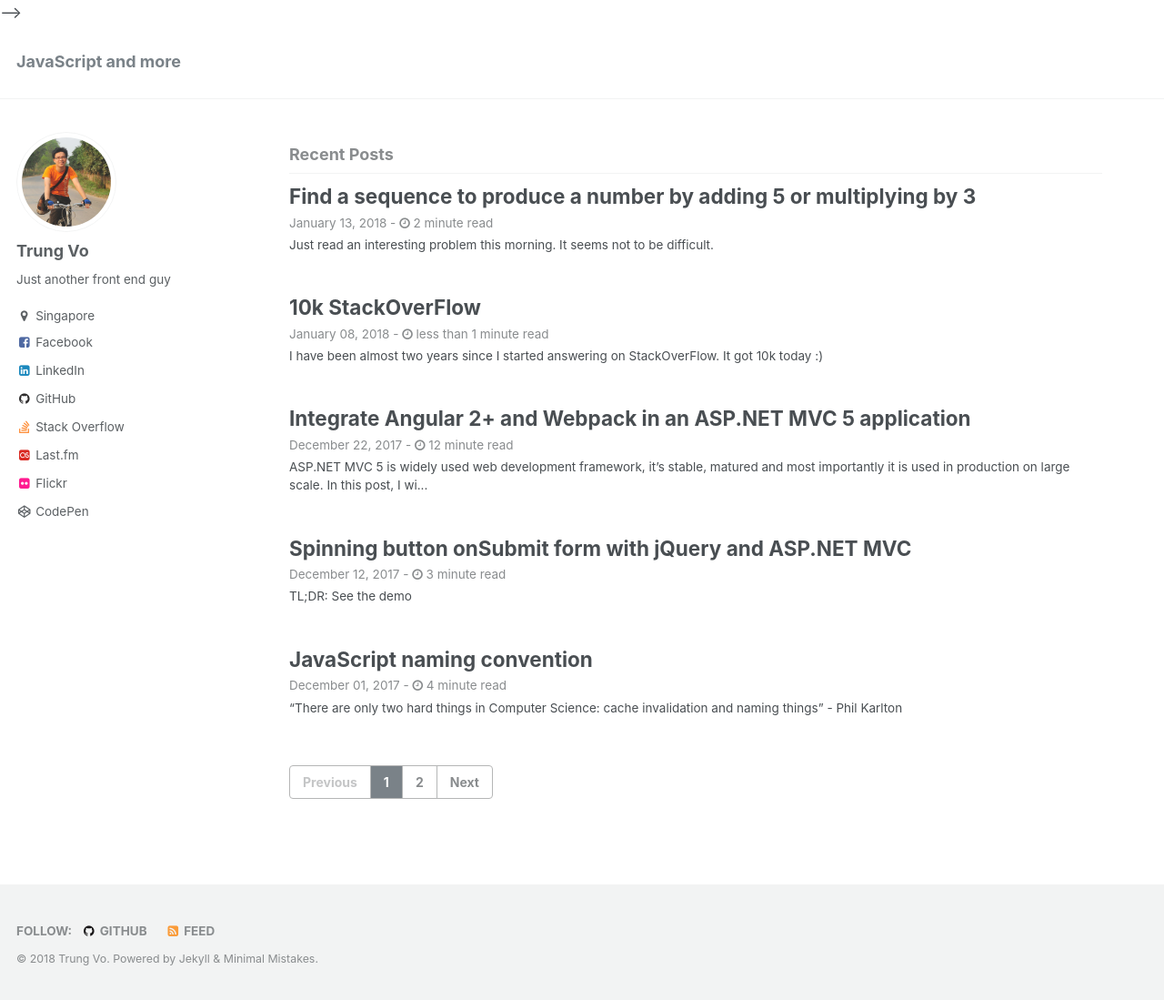
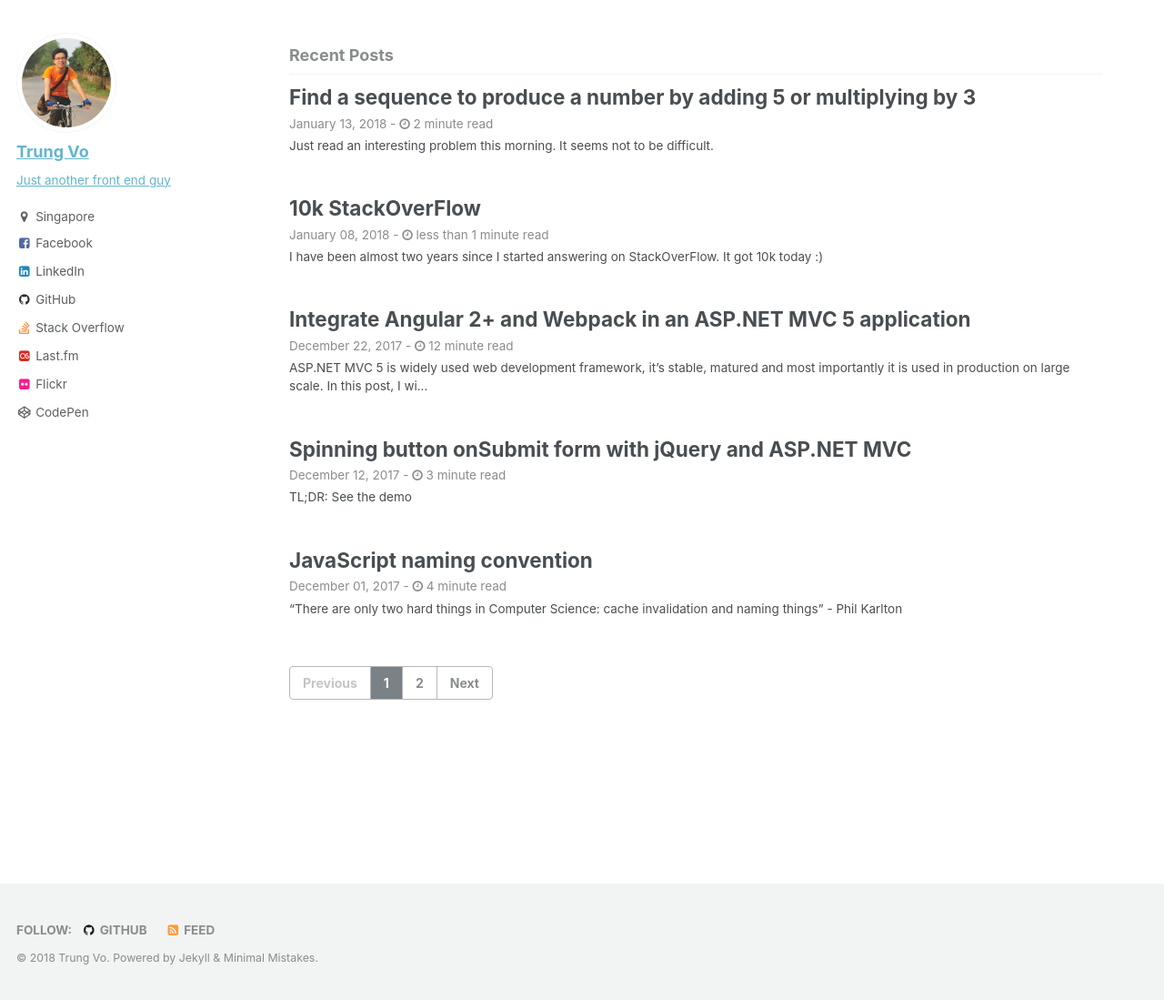
Before and after one commit to trungk18/trungk18.github.io, a Jekyll site: the page built from index.html, in a window 1280 px wide and 1099 px high. Shown: the whole window at 91% size. Built offline with Jekyll 4.4.1, drawn with Linux system fonts in a browser that asks for light colours; the list of posts is cut into pages by our own code; some of the changed lines change nothing that is shown.

Commit message:
Update layout

```diff
--- a/_includes/author-profile.html
+++ b/_includes/author-profile.html
@@ -5,7 +5,7 @@
 {% endif %}
 
 <div itemscope itemtype="http://schema.org/Person">
-
+  <a href="{{ '/' | absolute_url }}">
     {% if author.avatar %}
       <div class="author__avatar">
         {% if author.avatar contains "://" %}
@@ -24,7 +24,7 @@
         </p>
       {% endif %}
     </div>
-
+  </a>
   <div class="author__urls-wrapper">
     <button class="btn btn--inverse">{{ site.data.ui-text[site.locale].follow_label | remove: ":" | default: "Follow" }}</button>
     <ul class="author__urls social-icons">
--- a/_includes/sidebar.html
+++ b/_includes/sidebar.html
@@ -4,13 +4,13 @@
   {% if page.sidebar %}
     {% for s in page.sidebar %}
       {% if s.image %}
-        <a href="{{ '/' | absolute_url }}"><img src=
+        <img src=
         {% if s.image contains "://" %}
           "{{ s.image }}"
         {% else %}
           "{{ s.image | absolute_url }}"
         {% endif %}
-        alt="{% if s.image_alt %}{{ s.image_alt }}{% endif %}"></a>
+        alt="{% if s.image_alt %}{{ s.image_alt }}{% endif %}">
       {% endif %}
       {% if s.title %}<h3>{{ s.title }}</h3>{% endif %}
       {% if s.text %}{{ s.text | markdownify }}{% endif %}
--- a/_layouts/default.html
+++ b/_layouts/default.html
@@ -11,13 +11,12 @@
 <html lang="{{ site.locale | slice: 0,2 | default: "en" }}" class="no-js">
   <head>
     {% include head.html %}
-    <!-- {% include head/custom.html %} -->
+    {% include head/custom.html %}
   </head>
 
   <body class="layout--{{ page.layout | default: layout.layout }}{% if page.classes or layout.classes %}{{ page.classes | default: layout.classes | join: ' ' | prepend: ' ' }}{% endif %}">
 
     {% include browser-upgrade.html %}
-    {% include masthead.html %}
 
     {{ content }}
 
```
Lines whose indentation alone changed are shown as unchanged.
